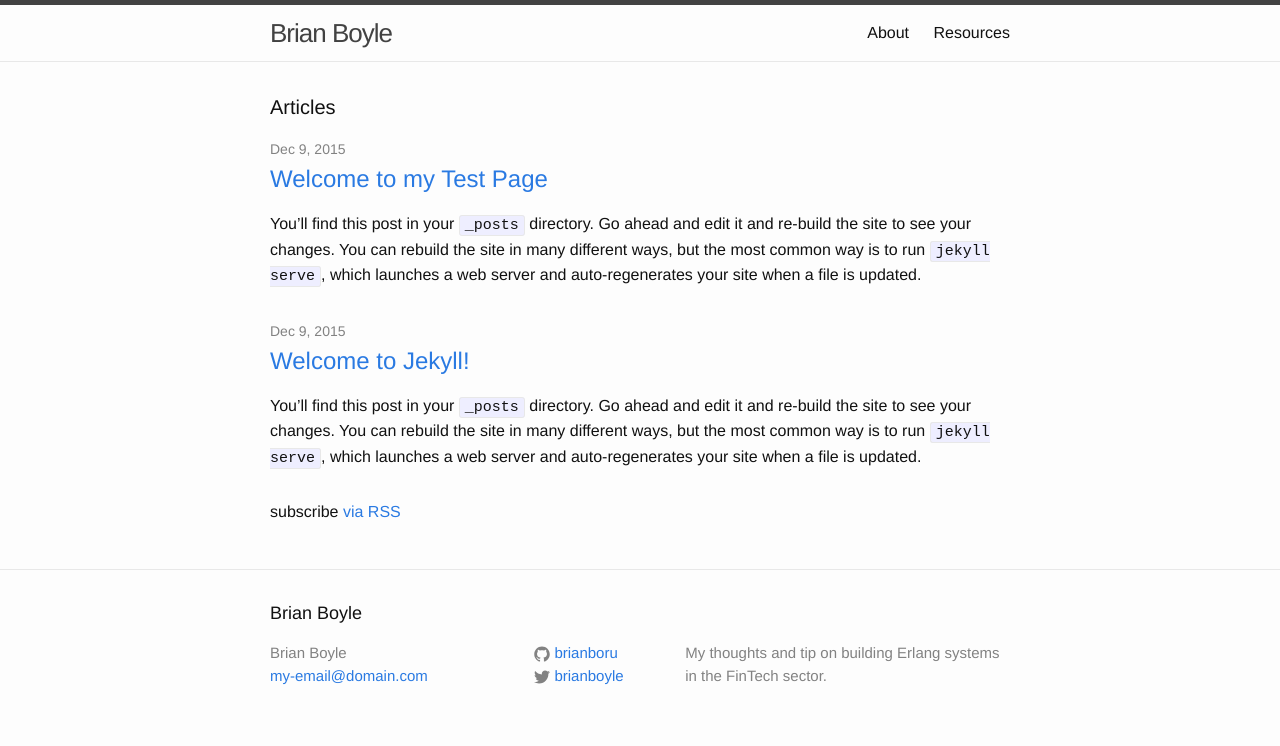
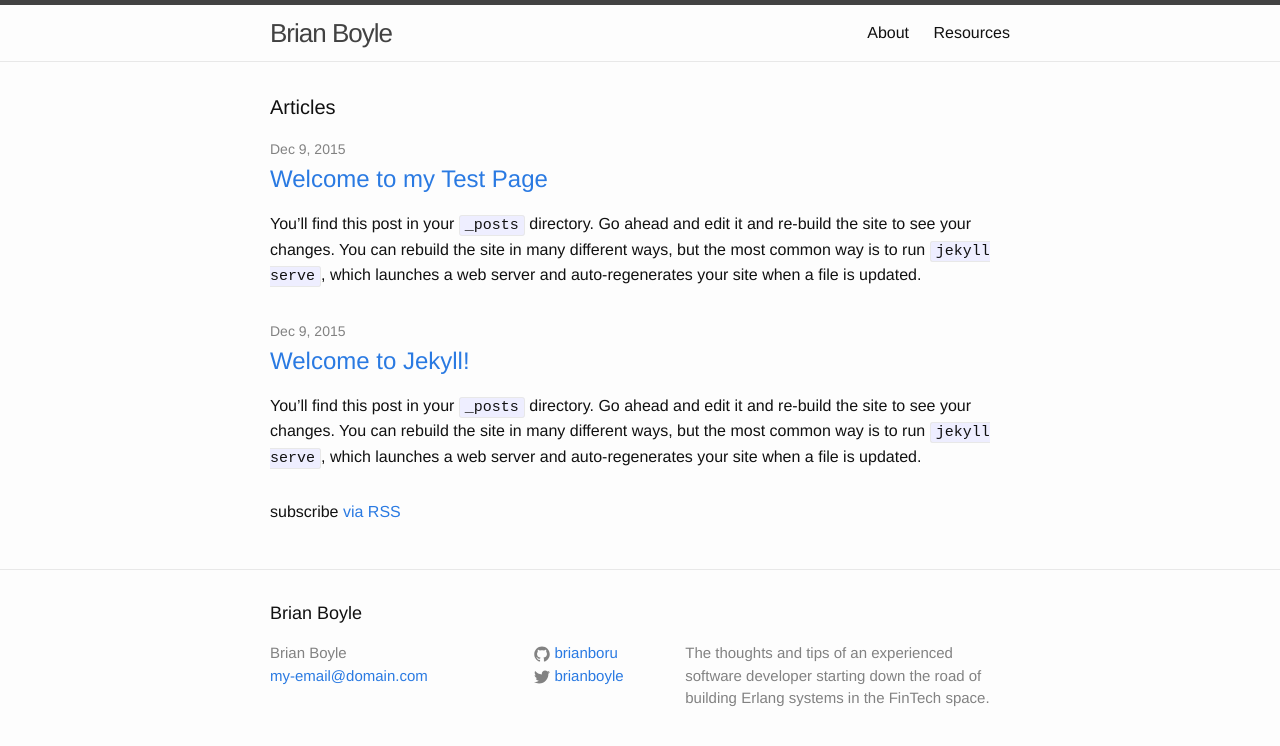
Before and after one commit to brianboru/brianboru.github.io, a Jekyll site: the page built from index.html, in a window 1280 px wide. Shown: the top 746 px of the page. Built offline with Jekyll 4.4.1, drawn with Linux system fonts in a browser that asks for light colours.

Commit message:
updated description

```diff
--- a/_config.yml
+++ b/_config.yml
@@ -9,7 +9,8 @@
 title: Brian Boyle
 email: my-email@domain.com
 description: > # this means to ignore newlines until "baseurl:"
-  My thoughts and tip on building Erlang systems in the FinTech sector.
+  The thoughts and tips of an experienced software developer starting down the road of building Erlang systems
+  in the FinTech space.
 baseurl: "" # the subpath of your site, e.g. /blog
 url: "http://yourdomain.com" # the base hostname & protocol for your site
 twitter_username: brianboyle
```
